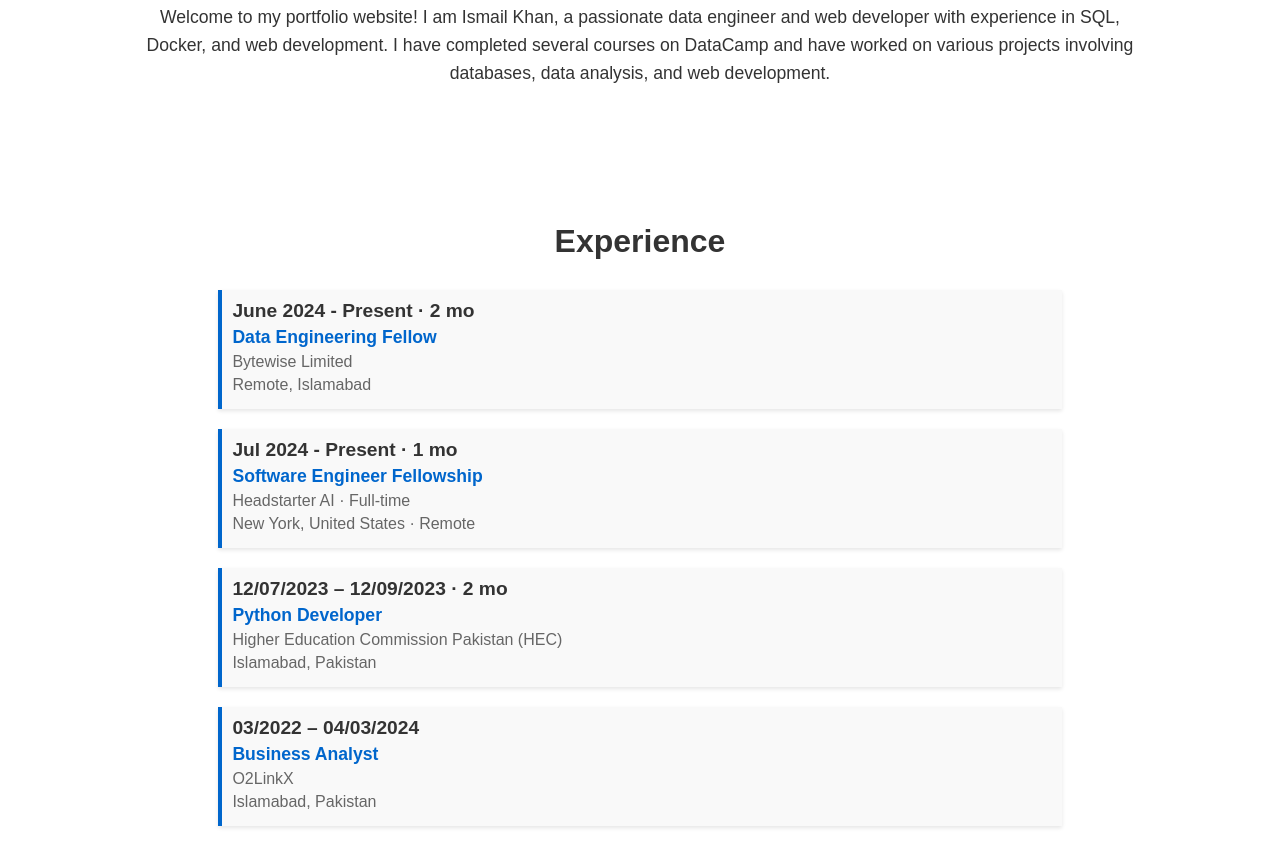
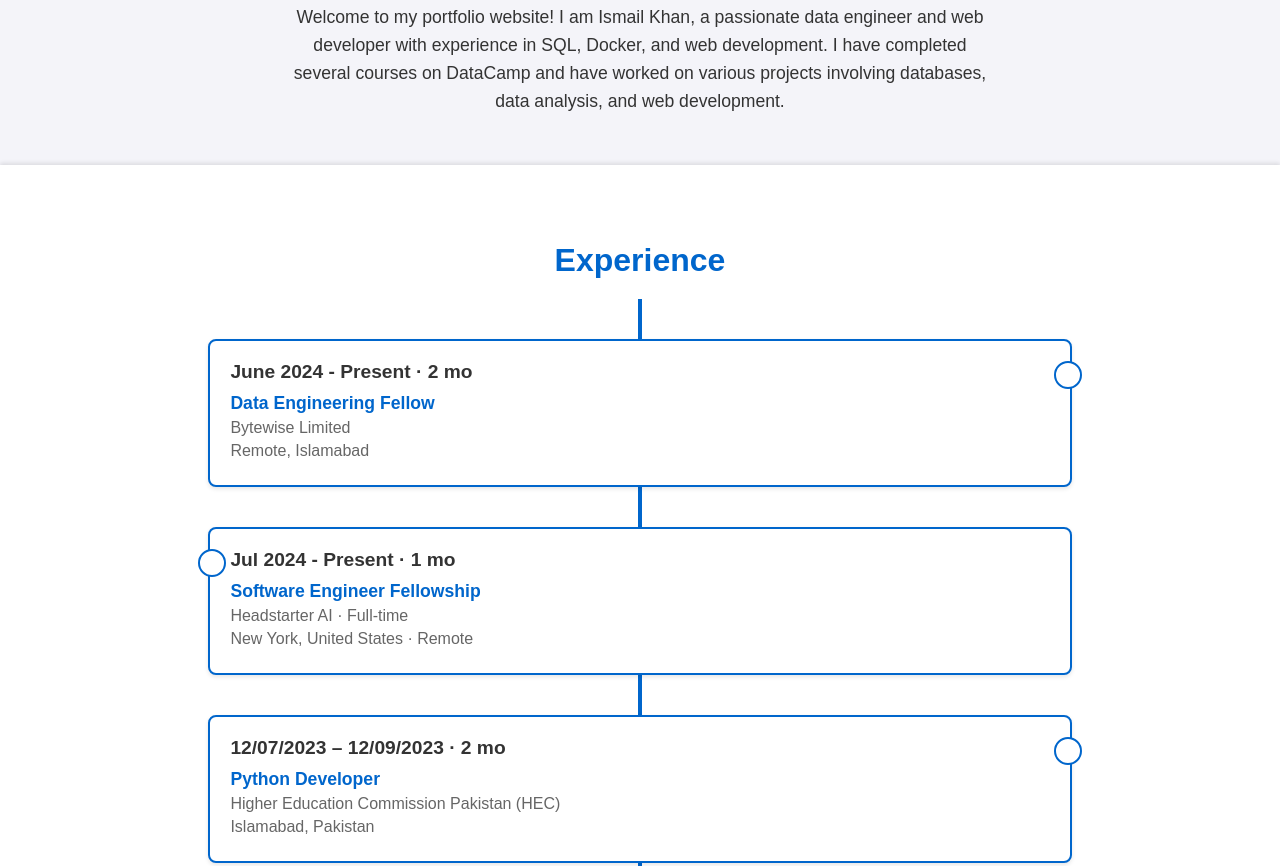
Before and after one commit to 77-Ismail/ismailkhan-portfolio, a website: page index.html in a window 1280 px wide. Shown: the part 487-1353 px from the top of the page. Drawn offline with Linux system fonts and the light colour scheme.

Commit message:
Update styles.css

```diff
--- a/styles.css
+++ b/styles.css
@@ -3,6 +3,7 @@ body {
     margin: 0;
     padding: 0;
     color: #333;
+    background-color: #f4f4f9;
 }
 
 .container {
@@ -29,6 +30,7 @@ header.banner {
     border-radius: 50%;
     overflow: hidden;
     margin-bottom: 20px;
+    box-shadow: 0 4px 8px rgba(0, 0, 0, 0.1);
 }
 
 .photo-circle img {
@@ -54,43 +56,85 @@ section h2 {
     text-align: center;
     font-size: 2em;
     margin-bottom: 20px;
+    color: #0066cc;
 }
 
 .about p {
     text-align: center;
     font-size: 1.1em;
     line-height: 1.6;
+    max-width: 700px;
+    margin: 0 auto;
 }
 
 .experience {
+    background-color: #fff;
     padding: 50px 0;
+    box-shadow: 0 -2px 4px rgba(0,0,0,0.1);
 }
 
 .timeline {
     display: flex;
     flex-direction: column;
     align-items: center;
+    position: relative;
+    padding: 20px 0;
+}
+
+.timeline::before {
+    content: '';
+    position: absolute;
+    left: 50%;
+    top: 0;
+    bottom: 0;
+    width: 4px;
+    background: #0066cc;
+    transform: translateX(-50%);
 }
 
 .timeline-item {
-    background: #f9f9f9;
-    border-left: 4px solid #0066cc;
-    margin: 10px 0;
-    padding: 10px;
+    background: #fff;
+    border: 2px solid #0066cc;
+    border-radius: 8px;
+    margin: 20px 0;
+    padding: 20px;
     width: 80%;
     position: relative;
     box-shadow: 0 2px 4px rgba(0,0,0,0.1);
+    transition: transform 0.3s ease-in-out;
+}
+
+.timeline-item:hover {
+    transform: translateY(-10px);
+}
+
+.timeline-item::before {
+    content: '';
+    position: absolute;
+    top: 20px;
+    left: -12px;
+    width: 24px;
+    height: 24px;
+    background: #fff;
+    border: 2px solid #0066cc;
+    border-radius: 50%;
+    z-index: 1;
+}
+
+.timeline-item:nth-child(odd)::before {
+    left: auto;
+    right: -12px;
 }
 
 .timeline-item h3 {
     font-size: 1.2em;
-    margin: 0;
+    margin: 0 0 10px 0;
     color: #333;
 }
 
 .timeline-item h4 {
     font-size: 1.1em;
-    margin: 5px 0;
+    margin: 0 0 5px 0;
     color: #0066cc;
 }
 
@@ -99,3 +143,9 @@ section h2 {
     margin: 5px 0;
     color: #666;
 }
+
+@media screen and (max-width: 768px) {
+    .timeline-item {
+        width: 100%;
+    }
+}
```
